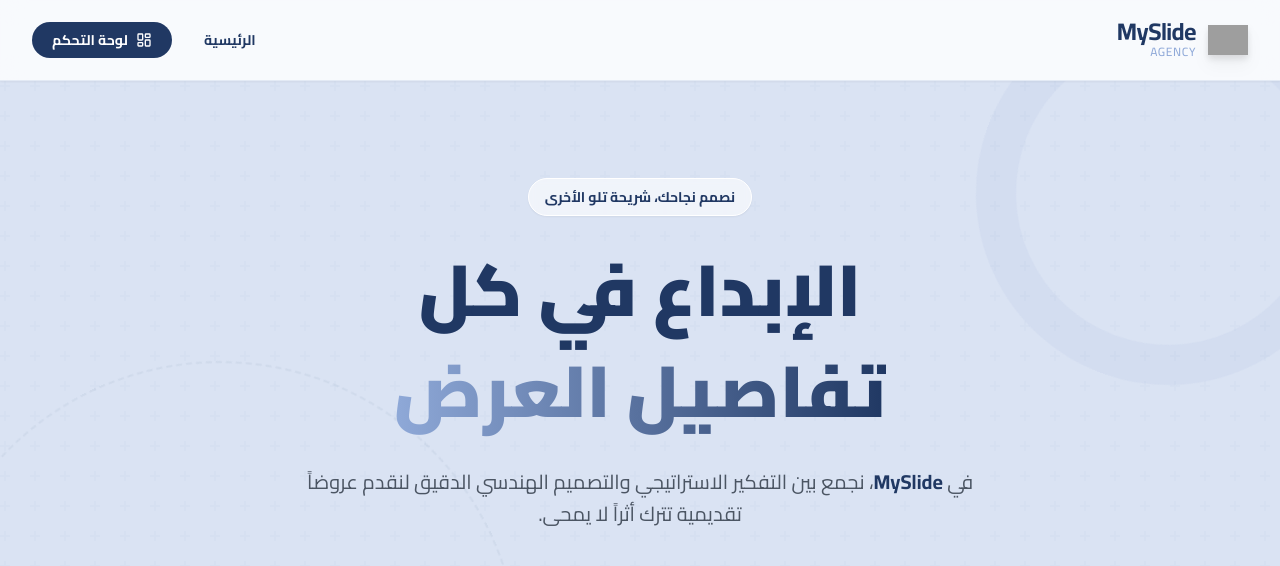
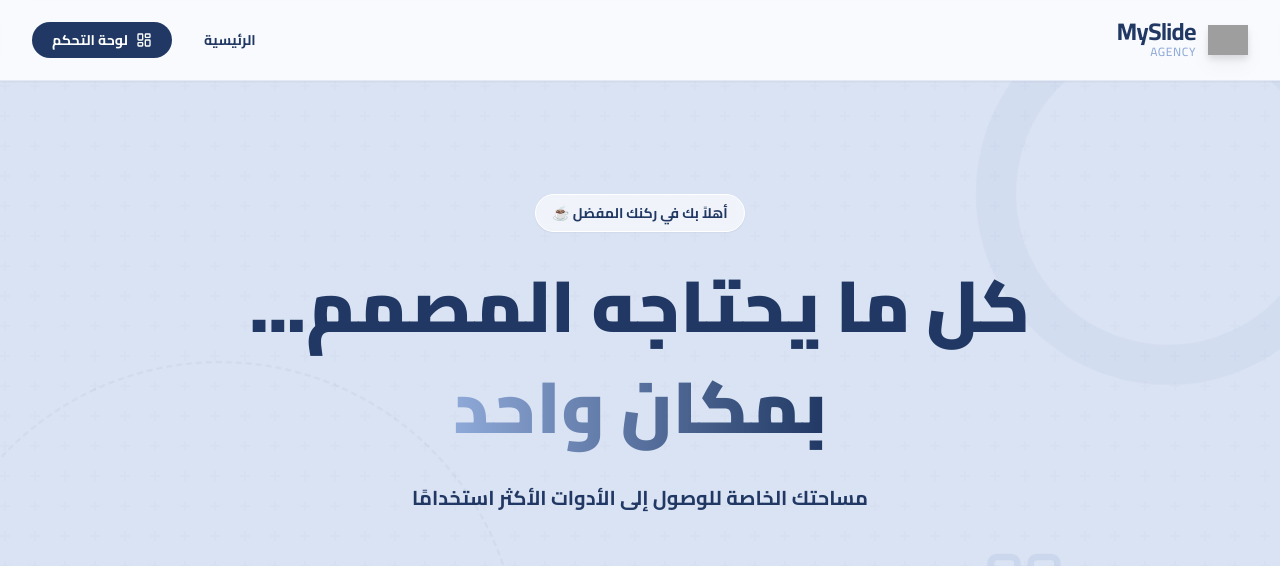
Before and after one commit to AkraMtello12/MySlide1, a React (Vite) app: page / in a window 1280 px wide. Shown: the top 566 px of the page. Built offline with nearby package versions, Linux system fonts and the light colour scheme; no server answers; the database is empty; grey boxes are pictures that could not be loaded.

Commit message:
Update Home.tsx

```diff
--- a/pages/Home.tsx
+++ b/pages/Home.tsx
@@ -62,14 +62,14 @@ const Hero = ({ quotes }: { quotes: Quote[] }) => {
           className="mb-8"
         >
           <div className="inline-block px-4 py-2 bg-white/60 backdrop-blur-sm rounded-full text-primary font-bold text-sm mb-6 border border-white shadow-sm">
-            نصمم نجاحك، شريحة تلو الأخرى
+            أهلاً بك في ركنك المفضل ☕
           </div>
           <h1 className="text-5xl md:text-7xl font-black text-primary leading-[1.3] md:leading-[1.4] mb-6">
-            <span className="block">الإبداع في كل</span>
-            <span className="text-transparent bg-clip-text bg-gradient-to-l from-primary to-secondary">تفاصيل العرض</span>
+            <span className="block">كل ما يحتاجه المصمم...</span>
+            <span className="text-transparent bg-clip-text bg-gradient-to-l from-primary to-secondary">بمكان واحد</span>
           </h1>
           <p className="text-xl text-gray-600 max-w-2xl mx-auto mb-10 leading-relaxed">
-            في <span className="font-bold text-primary">MySlide</span>، نجمع بين التفكير الاستراتيجي والتصميم الهندسي الدقيق لنقدم عروضاً تقديمية تترك أثراً لا يمحى.
+           <span className="font-bold text-primary">مساحتك الخاصة للوصول إلى الأدوات الأكثر استخدامًا</span>
           </p>
         </MotionDiv>
 
```
